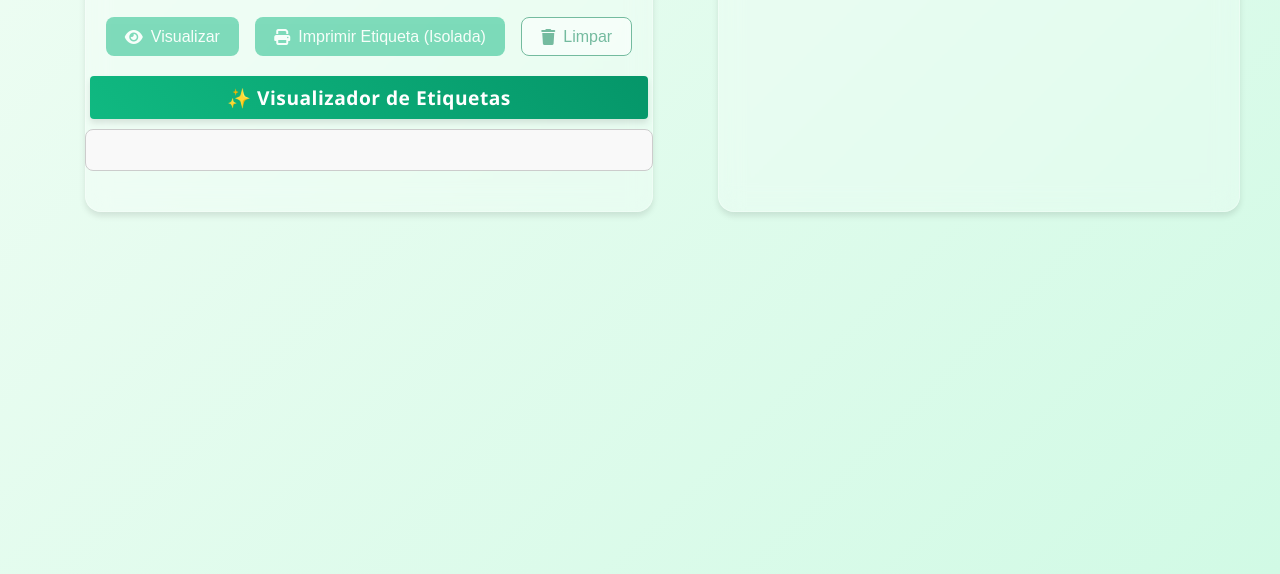
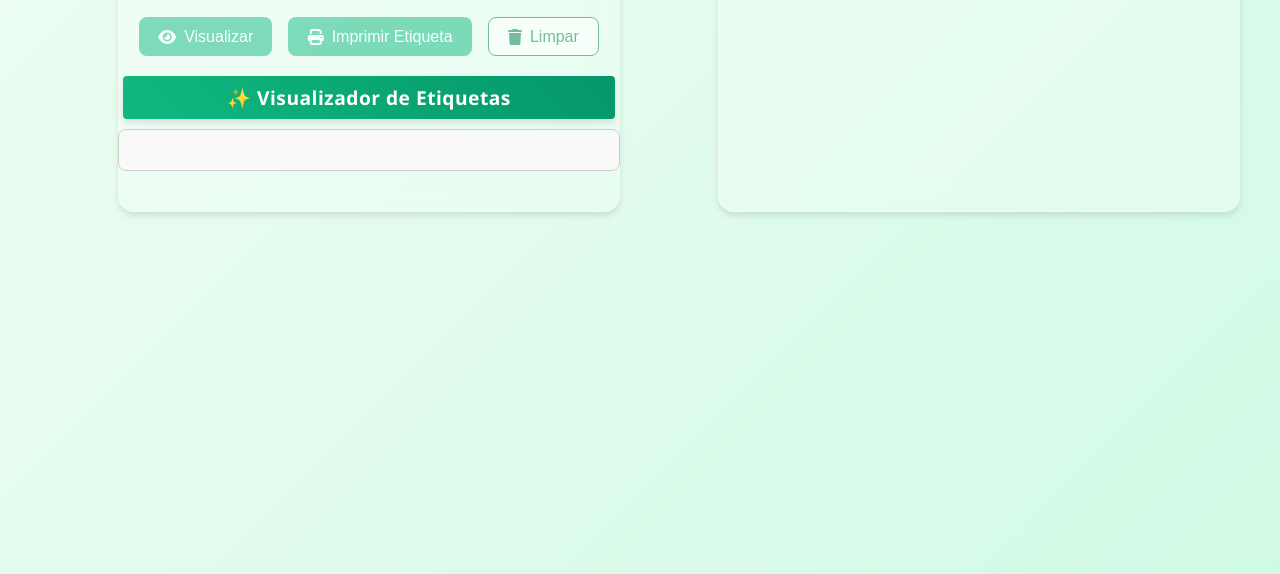
Before and after one commit to abelsilvabrandao/etiquetasdistribuicao, a plain HTML site: page index.html in a window 1280 px wide. Shown: the part 266-840 px from the top of the page. Drawn offline with Linux system fonts and the light colour scheme.

Commit message:
Update index.html

```diff
--- a/index.html
+++ b/index.html
@@ -551,7 +551,7 @@
     <input type="file" id="xmlInput" multiple accept=".xml" />
     <div class="btn-container">
       <button class="btn-primary" id="btnVisualizar" disabled><i class="fas fa-eye"></i> Visualizar</button>
-      <button class="btn-primary" id="btnImprimirEtiqueta" disabled><i class="fas fa-print"></i> Imprimir Etiqueta (Isolada)</button>
+      <button class="btn-primary" id="btnImprimirEtiqueta" disabled><i class="fas fa-print"></i> Imprimir Etiqueta</button>
       <button class="btn-secondary" id="btnLimpar" disabled><i class="fas fa-trash"></i> Limpar</button>
     </div>
     <div class="etiquetas-wrapper">
```
